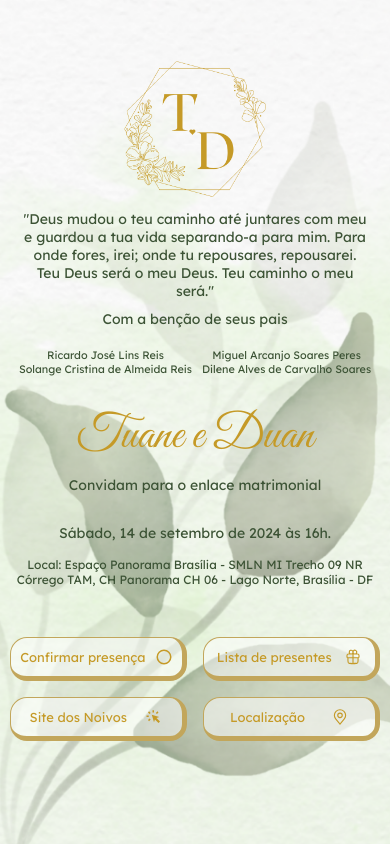
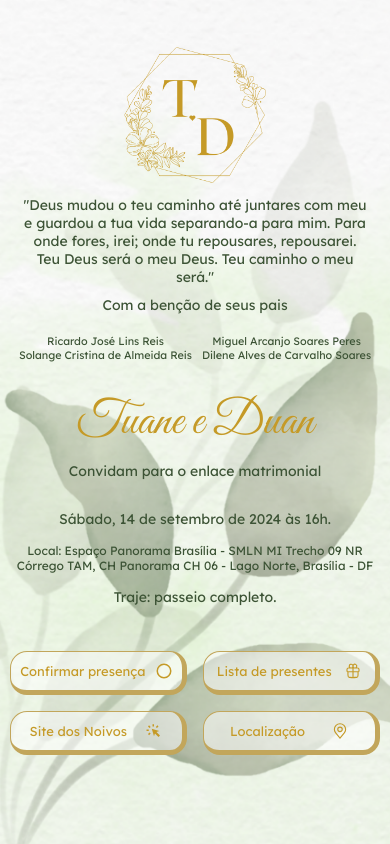
Before and after one commit to RafaeltiMoreira/t_e_d, a website built with Vite: page index.html in a window 390 px wide. Built offline with nearby package versions, Linux system fonts and the light colour scheme.

Commit message:
refactor: Incluíndo texto `p`

```diff
--- a/index.html
+++ b/index.html
@@ -49,6 +49,7 @@
       <p class="card-header__text4"></p>
       <p class="card-header__textData"></p>
       <p class="card-header__text"></p>
+      <p class="card-header__text7"></p>
     </section>
 
     <div class="grid__links">
--- a/logo.json
+++ b/logo.json
@@ -11,7 +11,7 @@
     "text4": "Convidam para o enlace matrimonial",
     "text5": "Solange Cristina de Almeida Reis",
     "text6": "Dilene Alves de Carvalho Soares",
-
+    "text7": "Traje: passeio completo.",
     "links": [
       {
         "text": "Confirmar presença",
--- a/main.js
+++ b/main.js
@@ -14,6 +14,7 @@ window.onload = function () {
   const text4 = document.querySelector(".card-header__text4");
   const text5 = document.querySelector(".card-header__text5");
   const text6 = document.querySelector(".card-header__text6");
+  const text7 = document.querySelector(".card-header__text7");
 
   const linksList = document.querySelector(".card__links");
   const socialLinks = document.querySelector(".card__social-links");
@@ -33,6 +34,7 @@ window.onload = function () {
   text4.textContent = logoData.text4;
   text5.textContent = logoData.text5;
   text6.textContent = logoData.text6;
+  text7.textContent = logoData.text7;
 
   logoData.links.forEach((link) => {
     const li = document.createElement("li");
--- a/style.css
+++ b/style.css
@@ -121,7 +121,7 @@
   display: inline-block;
 }
 
-.card-header__textData {
+.card-header__textData, .card-header__text7 {
   color: var(--color-text-secondary);
   font-size: 1.2rem;
   font-weight: 400;
@@ -228,7 +228,7 @@
     font-size: 3rem;
   }
 
-  .card-header__description, .card-header__textData, .card-header__text1, .card-header__text4 {
+  .card-header__description, .card-header__textData, .card-header__text1, .card-header__text4, .card-header__text7 {
     font-size: 0.875rem;
   }
 
@@ -255,7 +255,7 @@
 }
 
 @media (max-width: 375px) {
-  .card-header__description, .card-header__textData, .card-header__text1, .card-header__text4 {
+  .card-header__description, .card-header__textData, .card-header__text1, .card-header__text4, .card-header__text7 {
     font-size: 0.75rem;
   }
 
```
